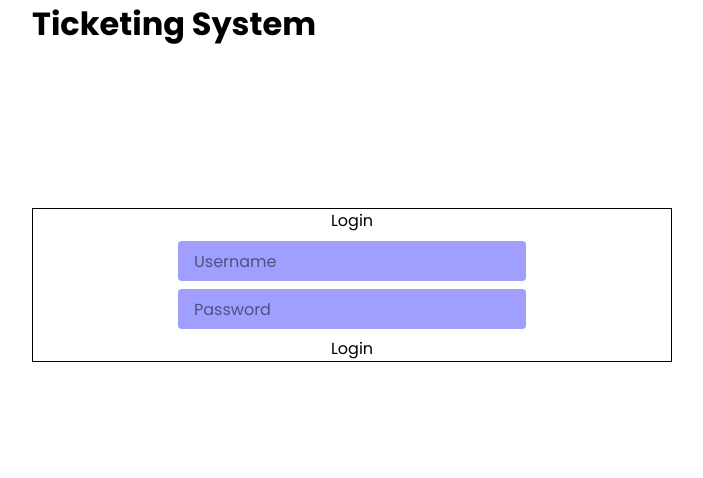
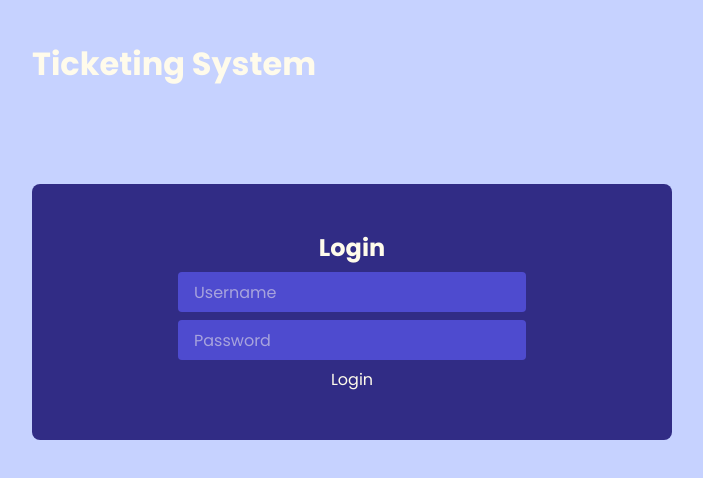
Before and after one commit to AnukoolFS1/ticketing-system, a Next.js app in the folder frontend/: page /login in a window 1280 px wide. Shown: the top 478 px of the page, without its empty margins (288-991 px from the left). Built offline with nearby package versions, Linux system fonts and the light colour scheme.

Commit message:
layout bg, page style section style, button cursor pointer

```diff
--- a/frontend/src/app/(auth)/layout.tsx
+++ b/frontend/src/app/(auth)/layout.tsx
@@ -27,7 +27,7 @@ export default function RootLayout({
             lang="en"
             className={`${geistSans.variable} ${geistMono.variable} h-full antialiased`}
         >
-            <body className="min-h-full flex flex-col">
+            <body className="min-h-full flex flex-col bg-indigo-200">
                 {children}</body>
         </html >
     );
--- a/frontend/src/app/(auth)/login/page.tsx
+++ b/frontend/src/app/(auth)/login/page.tsx
@@ -28,12 +28,12 @@ export default function Login() {
         styleString: inputStyle
     }
     return (
-        <section className="flex flex-col mx-80">
-            <h1>Ticketing System</h1>
-            <div
-                className="flex flex-col border gap-2 my-40 items-center justify-center"
+        <section className="flex flex-col mx-80 my-10">
+            <h1 className="text-amber-50">Ticketing System</h1>
+            <section
+                className="flex flex-col gap-2 my-24 items-center justify-center rounded-lg bg-indigo-900 text-amber-50 h-64"
                 >
-                <h2>Login</h2>
+                <h2 className="text-2xl font-bold">Login</h2>
                 <Input
                     name="username"
                     placeholder="Username"
@@ -49,7 +49,7 @@ export default function Login() {
                     text="Login"
                     onClick={onClickHandler}
                 />
-            </div>
+            </section>
         </section>
     )
 }
--- a/frontend/src/utility/bcomponents/Button.tsx
+++ b/frontend/src/utility/bcomponents/Button.tsx
@@ -4,7 +4,7 @@ type PropType = {
     text: string;
     onClick: MouseEventHandler<HTMLButtonElement>;
     styleObject?: CSSProperties;
-    styleString?: string
+    styleString?: string;
 }
 
 
@@ -13,7 +13,7 @@ function Button({ text, onClick, styleObject, styleString }: PropType) {
         <button
             onClick={onClick}
             style={styleObject}
-            className={styleString}
+            className={"cursor-pointer " + styleString}
         >
             {text}
         </button>
```
